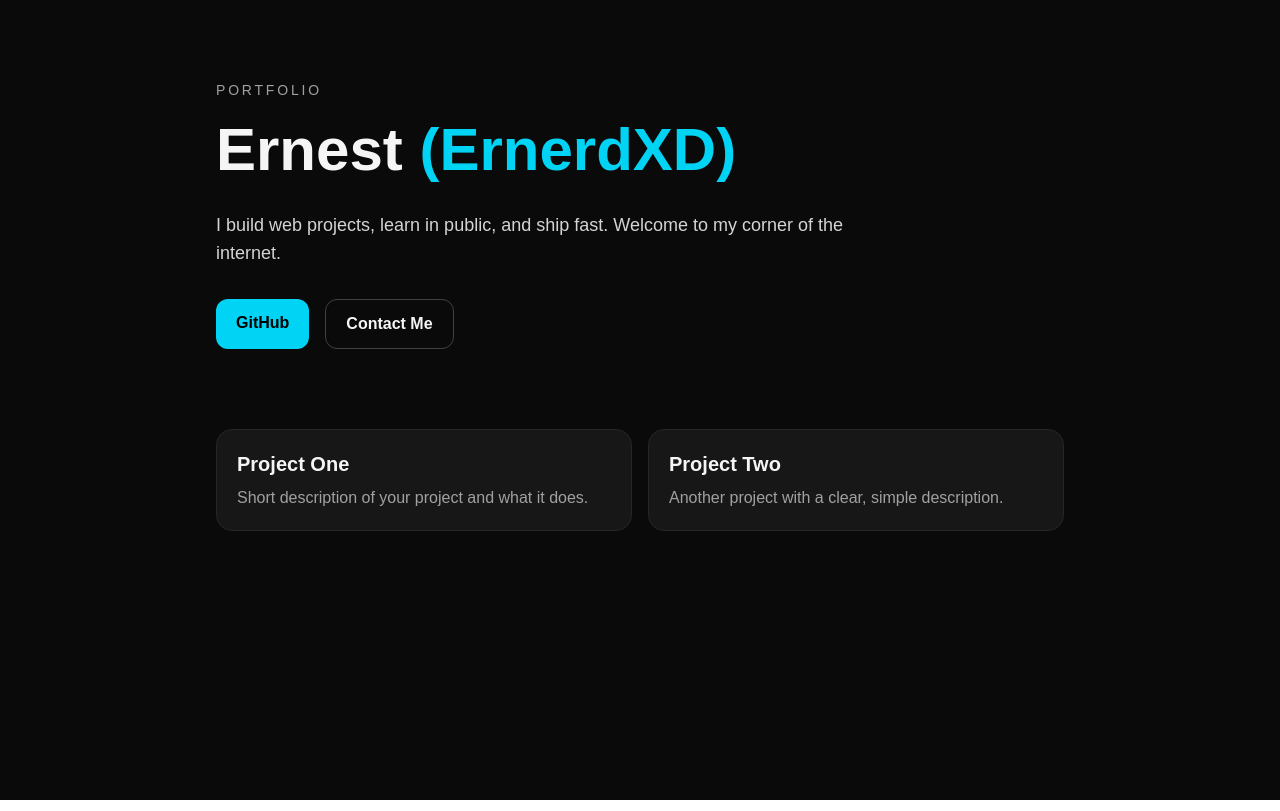
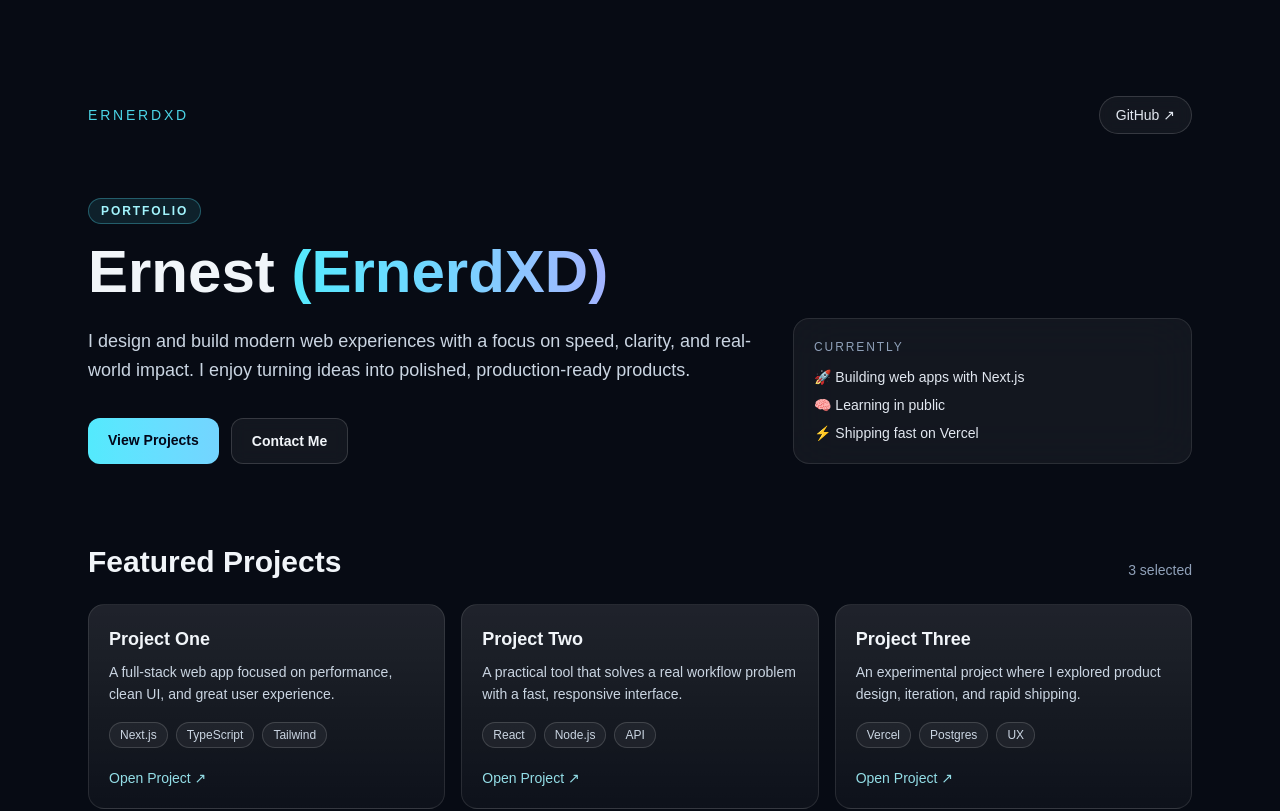
Before and after one commit to ErnerdXD/ernerdxd-site, a Next.js app: page / in a window 1280 px wide. Shown: the top 811 px of the page. Built offline with nearby package versions, Linux system fonts and the light colour scheme.

Commit message:
Polish portfolio design

```diff
--- a/app/page.tsx
+++ b/app/page.tsx
@@ -1,58 +1,165 @@
+const projects = [
+  {
+    title: "Project One",
+    description: "A full-stack web app focused on performance, clean UI, and great user experience.",
+    href: "#",
+    stack: ["Next.js", "TypeScript", "Tailwind"],
+  },
+  {
+    title: "Project Two",
+    description: "A practical tool that solves a real workflow problem with a fast, responsive interface.",
+    href: "#",
+    stack: ["React", "Node.js", "API"],
+  },
+  {
+    title: "Project Three",
+    description: "An experimental project where I explored product design, iteration, and rapid shipping.",
+    href: "#",
+    stack: ["Vercel", "Postgres", "UX"],
+  },
+];
+
 export default function Home() {
   return (
-    <main className="min-h-screen bg-neutral-950 text-neutral-100">
-      <section className="mx-auto max-w-4xl px-6 py-20">
-        <p className="mb-3 text-sm uppercase tracking-[0.2em] text-neutral-400">
-          Portfolio
-        </p>
-        <h1 className="text-5xl font-bold leading-tight sm:text-6xl">
-          Ernest <span className="text-cyan-400">(ErnerdXD)</span>
-        </h1>
-        <p className="mt-6 max-w-2xl text-lg text-neutral-300">
-          I build web projects, learn in public, and ship fast. Welcome to my
-          corner of the internet.
-        </p>
+    <main className="min-h-screen bg-[#070b14] text-slate-100 selection:bg-cyan-300 selection:text-black">
+      {/* subtle background glow */}
+      <div
+        aria-hidden
+        className="pointer-events-none fixed inset-0 -z-10"
+        style={{
+          background:
+            "radial-gradient(40rem 40rem at 15% -10%, rgba(34,211,238,0.18), transparent 60%), radial-gradient(30rem 30rem at 90% 10%, rgba(99,102,241,0.16), transparent 60%), radial-gradient(35rem 35rem at 50% 110%, rgba(16,185,129,0.12), transparent 60%)",
+        }}
+      />
 
-        <div className="mt-8 flex flex-wrap gap-4">
+      <section className="mx-auto max-w-6xl px-6 pb-20 pt-16 sm:pt-24">
+        {/* nav */}
+        <header className="mb-16 flex items-center justify-between">
+          <p className="text-sm font-medium tracking-[0.2em] text-cyan-300/90">
+            ERNERDXD
+          </p>
           <a
             href="https://github.com/ErnerdXD"
             target="_blank"
-            className="rounded-xl bg-cyan-400 px-5 py-3 font-semibold text-black transition hover:opacity-90"
+            rel="noreferrer"
+            className="rounded-full border border-white/15 bg-white/5 px-4 py-2 text-sm text-slate-200 backdrop-blur transition hover:border-cyan-300/60 hover:text-cyan-200"
           >
-            GitHub
+            GitHub ↗
           </a>
-          <a
-            href="mailto:youremail@example.com"
-            className="rounded-xl border border-neutral-700 px-5 py-3 font-semibold transition hover:border-neutral-500"
-          >
-            Contact Me
-          </a>
+        </header>
+
+        {/* hero */}
+        <div className="grid gap-10 lg:grid-cols-[1.25fr_.75fr] lg:items-end">
+          <div>
+            <p className="mb-4 inline-flex rounded-full border border-cyan-300/30 bg-cyan-300/10 px-3 py-1 text-xs font-semibold uppercase tracking-[0.16em] text-cyan-200">
+              Portfolio
+            </p>
+            <h1 className="text-4xl font-black leading-[1.05] sm:text-6xl">
+              Ernest{" "}
+              <span className="bg-gradient-to-r from-cyan-300 via-sky-300 to-indigo-300 bg-clip-text text-transparent">
+                (ErnerdXD)
+              </span>
+            </h1>
+            <p className="mt-6 max-w-2xl text-base leading-relaxed text-slate-300 sm:text-lg">
+              I design and build modern web experiences with a focus on speed,
+              clarity, and real-world impact. I enjoy turning ideas into polished,
+              production-ready products.
+            </p>
+
+            <div className="mt-8 flex flex-wrap gap-3">
+              <a
+                href="#projects"
+                className="rounded-xl bg-gradient-to-r from-cyan-300 to-sky-300 px-5 py-3 text-sm font-bold text-slate-950 transition hover:brightness-110"
+              >
+                View Projects
+              </a>
+              <a
+                href="mailto:youremail@example.com"
+                className="rounded-xl border border-white/15 bg-white/5 px-5 py-3 text-sm font-semibold text-slate-100 backdrop-blur transition hover:border-white/35"
+              >
+                Contact Me
+              </a>
+            </div>
+          </div>
+
+          {/* quick card */}
+          <aside className="rounded-2xl border border-white/10 bg-white/5 p-5 backdrop-blur-xl">
+            <p className="text-xs uppercase tracking-[0.16em] text-slate-400">
+              Currently
+            </p>
+            <ul className="mt-3 space-y-2 text-sm text-slate-200">
+              <li>🚀 Building web apps with Next.js</li>
+              <li>🧠 Learning in public</li>
+              <li>⚡ Shipping fast on Vercel</li>
+            </ul>
+          </aside>
         </div>
       </section>
 
-      <section className="mx-auto grid max-w-4xl gap-4 px-6 pb-20 sm:grid-cols-2">
-        {[
-          {
-            title: "Project One",
-            desc: "Short description of your project and what it does.",
-            link: "#",
-          },
-          {
-            title: "Project Two",
-            desc: "Another project with a clear, simple description.",
-            link: "#",
-          },
-        ].map((project) => (
-          <a
-            key={project.title}
-            href={project.link}
-            className="rounded-2xl border border-neutral-800 bg-neutral-900 p-5 transition hover:border-cyan-400/60"
-          >
-            <h3 className="text-xl font-semibold">{project.title}</h3>
-            <p className="mt-2 text-neutral-400">{project.desc}</p>
-          </a>
-        ))}
+      {/* projects */}
+      <section id="projects" className="mx-auto max-w-6xl px-6 pb-20">
+        <div className="mb-6 flex items-end justify-between">
+          <h2 className="text-2xl font-bold sm:text-3xl">Featured Projects</h2>
+          <span className="text-sm text-slate-400">{projects.length} selected</span>
+        </div>
+
+        <div className="grid gap-4 md:grid-cols-2 xl:grid-cols-3">
+          {projects.map((project) => (
+            <a
+              key={project.title}
+              href={project.href}
+              target="_blank"
+              rel="noreferrer"
+              className="group rounded-2xl border border-white/10 bg-gradient-to-b from-white/10 to-white/[0.03] p-5 transition hover:-translate-y-1 hover:border-cyan-300/60"
+            >
+              <h3 className="text-lg font-semibold text-slate-100 group-hover:text-cyan-200">
+                {project.title}
+              </h3>
+              <p className="mt-2 text-sm leading-relaxed text-slate-300">
+                {project.description}
+              </p>
+
+              <div className="mt-4 flex flex-wrap gap-2">
+                {project.stack.map((item) => (
+                  <span
+                    key={item}
+                    className="rounded-full border border-white/15 bg-white/5 px-2.5 py-1 text-xs text-slate-300"
+                  >
+                    {item}
+                  </span>
+                ))}
+              </div>
+
+              <p className="mt-5 text-sm font-medium text-cyan-200/90">
+                Open Project ↗
+              </p>
+            </a>
+          ))}
+        </div>
       </section>
+
+      {/* footer */}
+      <footer className="mx-auto max-w-6xl px-6 pb-10">
+        <div className="flex flex-col items-start justify-between gap-3 border-t border-white/10 pt-6 text-sm text-slate-400 sm:flex-row sm:items-center">
+          <p>© {new Date().getFullYear()} Ernest (ErnerdXD). All rights reserved.</p>
+          <div className="flex items-center gap-4">
+            <a
+              href="https://github.com/ErnerdXD"
+              target="_blank"
+              rel="noreferrer"
+              className="transition hover:text-cyan-200"
+            >
+              GitHub
+            </a>
+            <a
+              href="mailto:youremail@example.com"
+              className="transition hover:text-cyan-200"
+            >
+              Email
+            </a>
+          </div>
+        </div>
+      </footer>
     </main>
   );
 }
```
